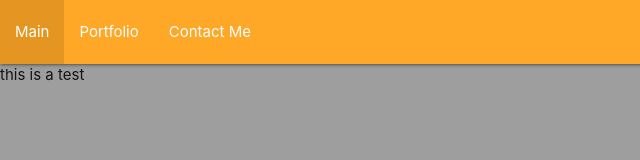
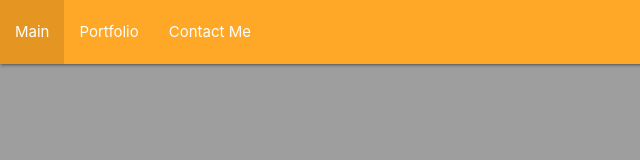
Before and after one commit to ElliottStrutton/web, a plain HTML site: page contact.html in a window 1280 px wide. Shown: the full height of the page, 0-640 px from the left. Drawn offline with Linux system fonts and the light colour scheme.

Commit message:
undid test

```diff
--- a/contact.html
+++ b/contact.html
@@ -29,5 +29,3 @@
   <script type="text/javascript" src="js/materialize.min.js"></script>
 </body>
 </html>
-
-this is a test
```
